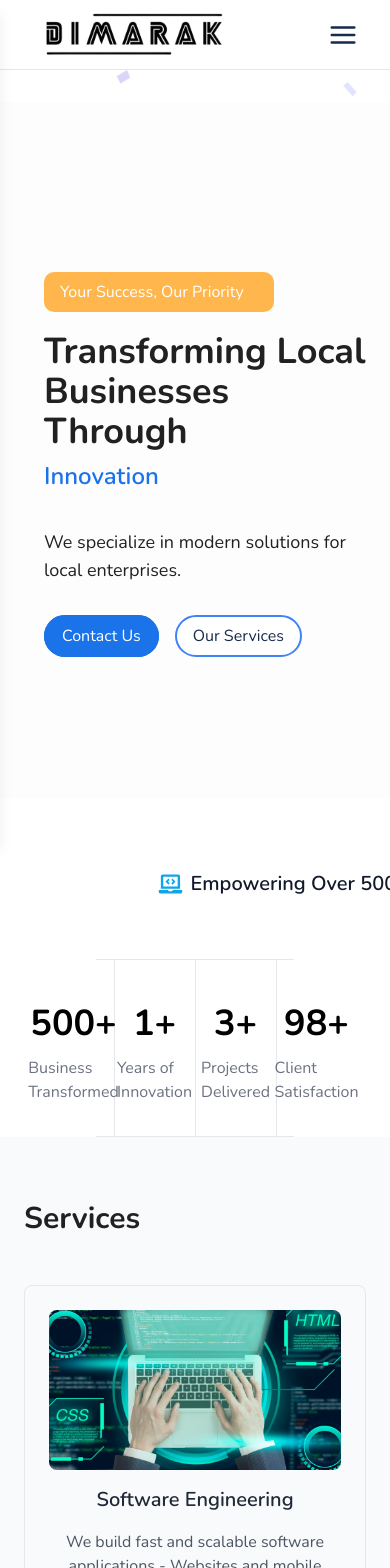
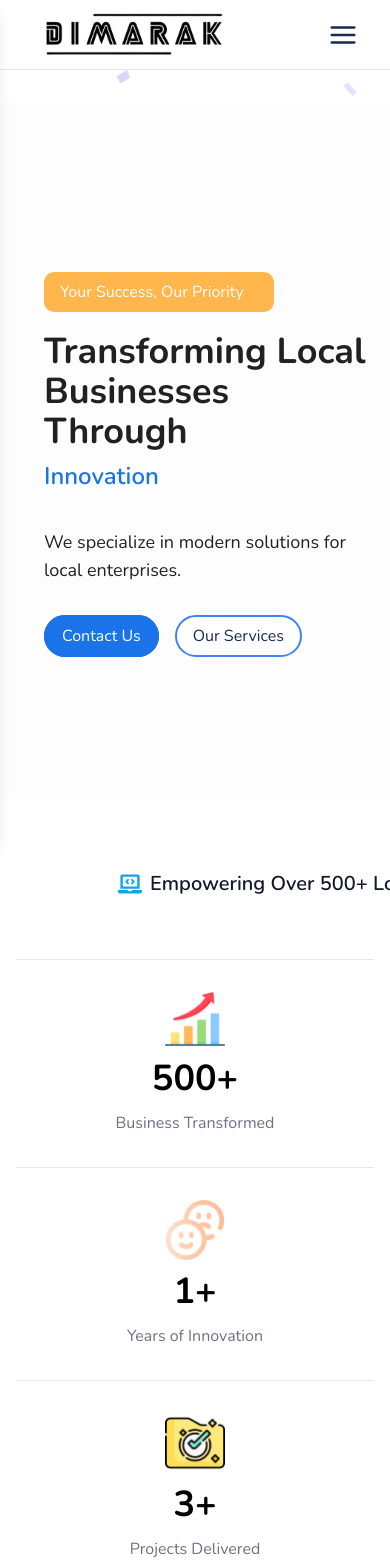
Before and after one commit to Dimarak-Limited-HQ/dimarak.com, a Next.js app: page / in a window 390 px wide. Shown: the top 1568 px of the page. Built offline with nearby package versions, Linux system fonts and the light colour scheme.

Commit message:
Make section responsive

```diff
--- a/src/components/sections/IconSection.tsx
+++ b/src/components/sections/IconSection.tsx
@@ -1,18 +1,18 @@
-import React from "react";
-import Image from "next/image";
+import React from 'react';
+import Image from 'next/image';
 
 const IconSection: React.FC = () => {
   return (
-    <section className="mx-24 flex justify-center items-center mt-4 border-t border-b">
+    <section className="mx-4 md:mx-24 flex flex-col md:flex-row justify-center items-center mt-4 border-t border-b">
       {/* First experience */}
-      <div className="flex flex-col gap-3 items-center border-r py-8 px-10 w-[25%]">
+      <div className="flex flex-col gap-3 items-center border-b md:border-b-0 md:border-r py-8 px-10 w-full md:w-[25%]">
         <Image src="/svg/growth.svg" alt="growth" width={60} height={60} />
         <p className="text-4xl font-bold">500+</p>
         <p className="text-[#6B7280]">Business Transformed</p>
       </div>
 
       {/* Second experience */}
-      <div className="flex flex-col gap-3 items-center border-r py-8 px-10 w-[25%]">
+      <div className="flex flex-col gap-3 items-center border-b md:border-b-0 md:border-r py-8 px-10 w-full md:w-[25%]">
         <Image
           src="/svg/experience.svg"
           alt="experience"
@@ -24,14 +24,14 @@ const IconSection: React.FC = () => {
       </div>
 
       {/* Third experience */}
-      <div className="flex flex-col gap-3 items-center border-r py-8 px-10 w-[25%]">
+      <div className="flex flex-col gap-3 items-center border-b md:border-b-0 md:border-r py-8 px-10 w-full md:w-[25%]">
         <Image src="/svg/complete.svg" alt="projects" width={60} height={60} />
         <p className="text-4xl font-bold">3+</p>
         <p className="text-[#6B7280]">Projects Delivered</p>
       </div>
 
       {/* Fourth experience */}
-      <div className="flex flex-col gap-3 items-center py-8 px-10 w-[25%]">
+      <div className="flex flex-col gap-3 items-center py-8 px-10 w-full md:w-[25%]">
         <Image
           src="/svg/customer-review.svg"
           alt="customer review"
```
